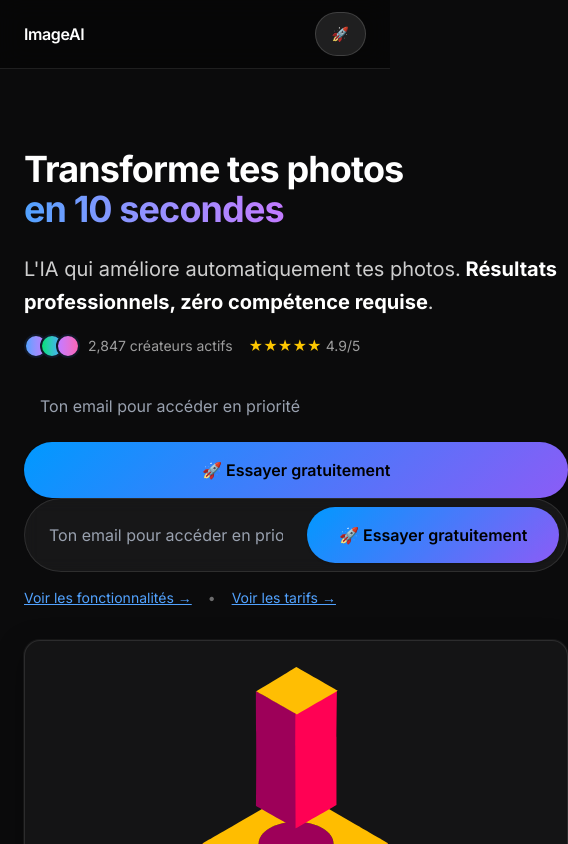
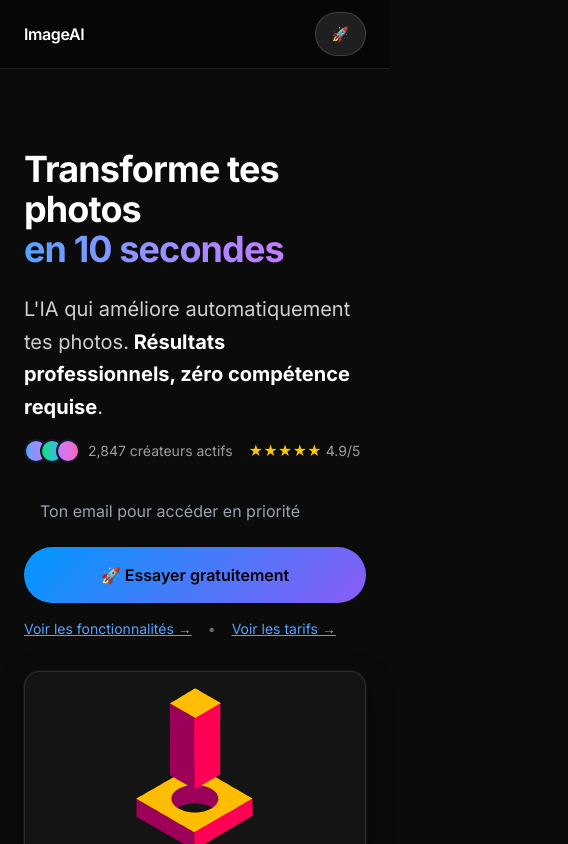
Before and after one commit to Akkamir/LandingWaiting, a Next.js app: page / in a window 390 px wide. Shown: the top 844 px of the page, 568 px wide, since content can reach past the window. Built offline with nearby package versions, Linux system fonts and the light colour scheme.

Commit message:
🗑️ Suppression version desktop du formulaire Hero
- Garde seulement la version séparée (flex-col) pour tous les écrans
- Bouton responsive: w-full, text-sm sm:text-base md:text-lg, px-5 sm:px-7
- UX cohérente: champ email et bouton toujours séparés

```diff
--- a/src/components/Hero.tsx
+++ b/src/components/Hero.tsx
@@ -83,8 +83,7 @@ export default function Hero({ email, status, message, onEmailChange, onSubmit }
             </div>
           </div>
                   <form className="mt-6" onSubmit={onSubmit} role="form" aria-label="Formulaire d'inscription à la liste d'attente">
-                    {/* Version mobile: séparé */}
-                    <div className="flex flex-col gap-3 w-full sm:hidden">
+                    <div className="flex flex-col gap-3 w-full">
                       <input
                         type="email"
                         className="input-ghost w-full min-h-[48px]"
@@ -104,46 +103,7 @@ export default function Hero({ email, status, message, onEmailChange, onSubmit }
                       <button
                         type="submit"
                         aria-label="Rejoindre la liste d'attente"
-                        className="btn-primary btn-xl w-full justify-center text-sm font-bold shadow-2xl hover:shadow-blue-500/25 transition-all duration-300 whitespace-nowrap min-h-[48px] bg-gradient-to-r from-blue-500 to-purple-500 hover:from-blue-600 hover:to-purple-600 border-0 text-white px-5"
-                        disabled={status === "loading"}
-                        aria-describedby="submit-help"
-                      >
-                        {status === "loading" ? (
-                          <>
-                            <span className="sr-only">Inscription en cours</span>
-                            <span className="w-4 h-4 border-2 border-white/40 border-t-white rounded-full animate-spin mr-2" />
-                            Inscription…
-                          </>
-                        ) : (
-                          <>
-                            🚀 Essayer gratuitement
-                          </>
-                        )}
-                      </button>
-                    </div>
-
-                    {/* Version desktop: dans le même conteneur */}
-                    <div className="input-bar hidden sm:flex flex-row gap-3 w-full">
-                      <input
-                        type="email"
-                        className="input-ghost flex-1 min-h-[48px]"
-                        placeholder="Ton email pour accéder en priorité"
-                        value={email}
-                        onChange={(e) => onEmailChange(e.target.value)}
-                        disabled={status === "loading"}
-                        aria-label="Adresse e-mail"
-                        aria-describedby="email-help"
-                        aria-invalid={status === "error"}
-                        required
-                        autoComplete="email"
-                        autoCapitalize="none"
-                        autoCorrect="off"
-                        spellCheck="false"
-                      />
-                      <button
-                        type="submit"
-                        aria-label="Rejoindre la liste d'attente"
-                        className="btn-primary btn-xl w-auto justify-center text-base md:text-lg font-bold shadow-2xl hover:shadow-blue-500/25 transition-all duration-300 whitespace-nowrap min-h-[48px] min-w-[48px] bg-gradient-to-r from-blue-500 to-purple-500 hover:from-blue-600 hover:to-purple-600 border-0 text-white px-7"
+                        className="btn-primary btn-xl w-full justify-center text-sm sm:text-base md:text-lg font-bold shadow-2xl hover:shadow-blue-500/25 transition-all duration-300 whitespace-nowrap min-h-[48px] bg-gradient-to-r from-blue-500 to-purple-500 hover:from-blue-600 hover:to-purple-600 border-0 text-white px-5 sm:px-7"
                         disabled={status === "loading"}
                         aria-describedby="submit-help"
                       >
```
